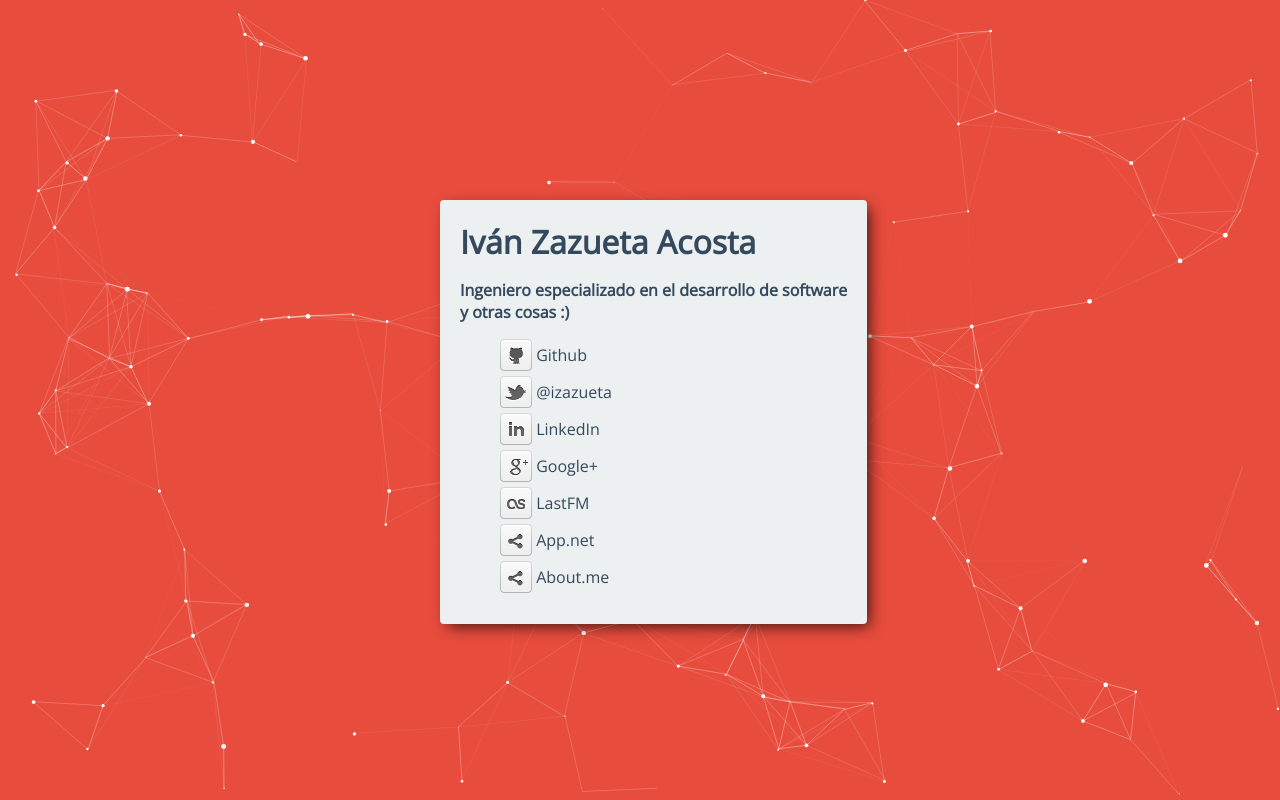
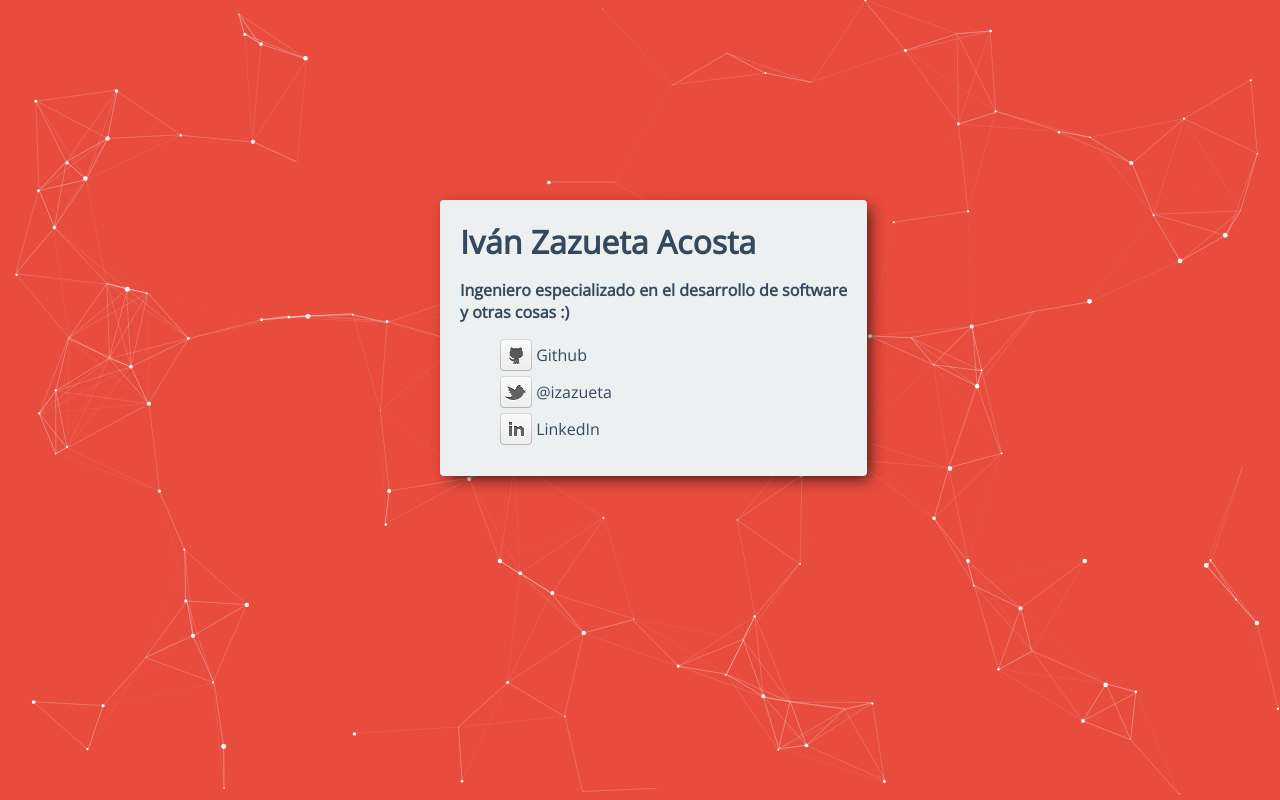
Before and after one commit to izazueta/izazueta.github.com, a plain HTML site: page index.html in a window 1280 px wide. Drawn offline with nearby package versions, Linux system fonts and the light colour scheme; animation ran at ten frames a second.

Commit message:
Remove some social links

```diff
--- a/index.html
+++ b/index.html
@@ -80,10 +80,6 @@
 				<li><a href="//github.com/izazueta" title="Github"><img src="img/GitHub.png">&nbsp;Github</a></li>
 				<li><a href="//twitter.com/izazueta" title="Twitter"><img src="img/Twitter.png">&nbsp;@izazueta</a></li>
 				<li><a href="//mx.linkedin.com/in/ivanzazueta" title="Mi perfil en LinkedIn"><img src="img/Linkedin.png">&nbsp;LinkedIn</a></li>
-				<li><a href="//plus.google.com/108050631529573341434" title="Mi perfil en Google+"><img src="img/Google.png">&nbsp;Google+</a></li>
-				<li><a href='//www.lastfm.es/user/navidrc' title="Last.fm"><img src="img/LastFM.png">&nbsp;LastFM</a></li>
-				<li><a href='//alpha.app.net/izazueta' rel='me'><img src="img/Others.png">&nbsp;App.net</a></li>
-				<li><a href="//about.me/ivanzazueta" title="About.me"><img src="img/Others.png">&nbsp;About.me</a></li>
 			</ul>
 		</div>
 		<div id="particles-js"></div>
```
